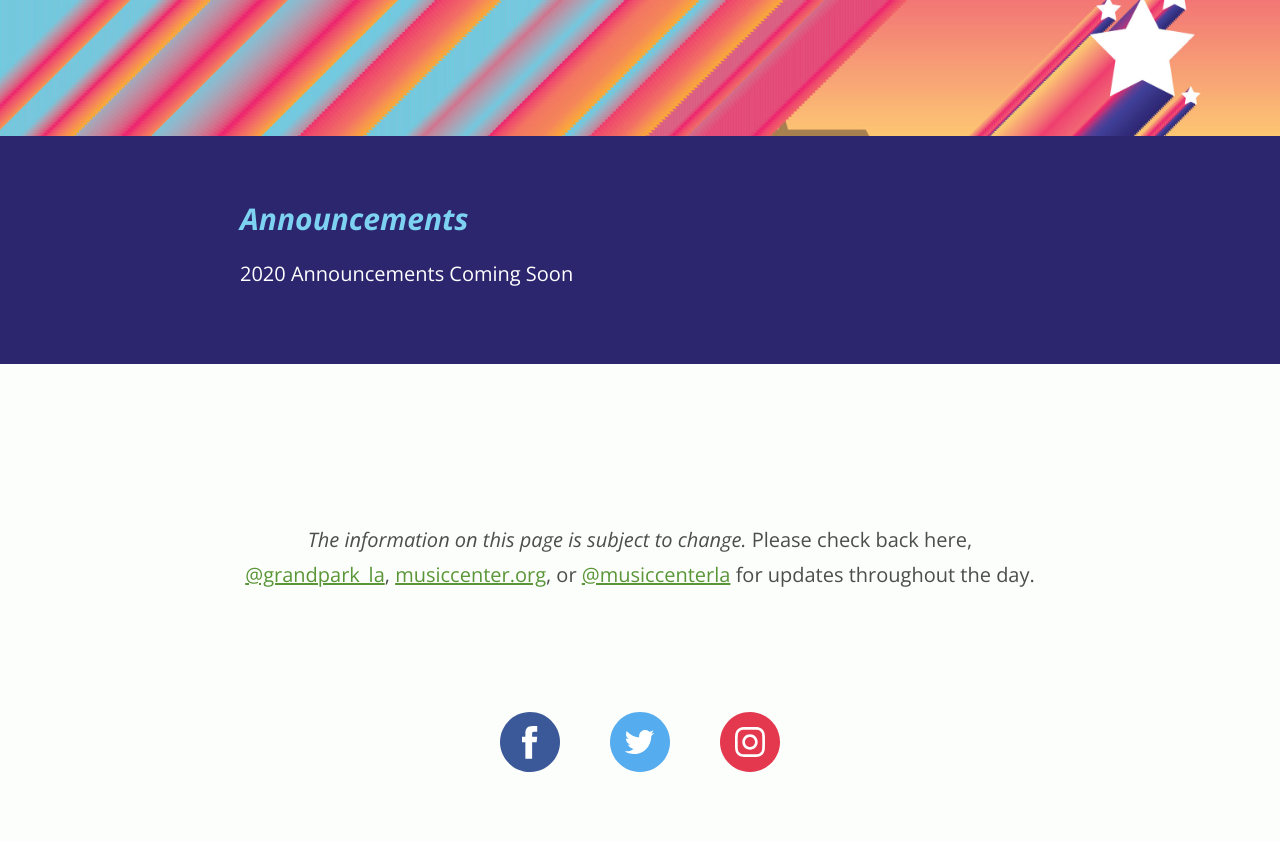
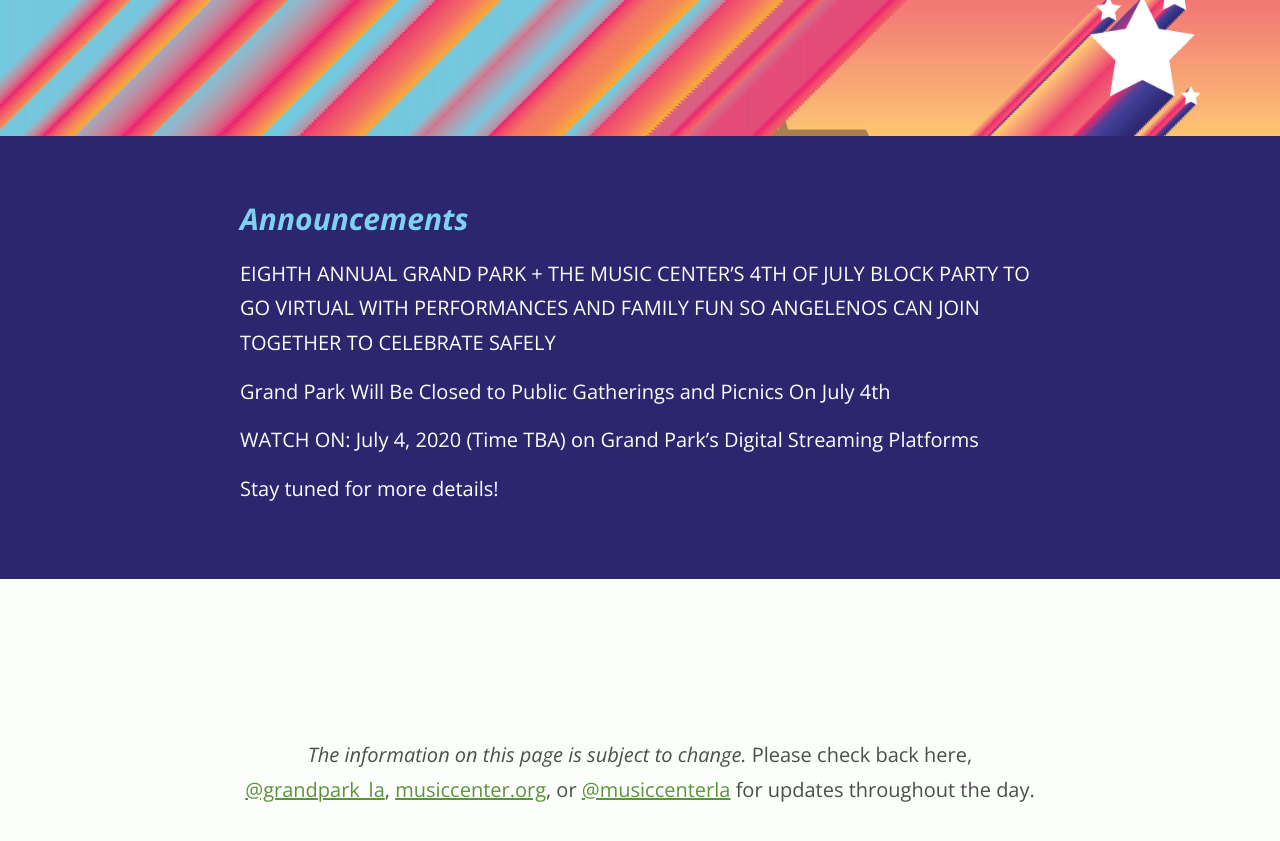
Before and after one commit to grandparkla/july4, a Jekyll site: the page built from index.markdown, in a window 1280 px wide and 900 px high, scrolled down 765 px. Shown: the top 841 px of the window. Built offline with Jekyll 4.4.1, drawn with Linux system fonts in a browser that asks for light colours.

Commit message:
updated announcement of event going digital

```diff
--- a/index.markdown
+++ b/index.markdown
@@ -6,7 +6,14 @@
 
 # Announcements
 
-2020 Announcements Coming Soon
+EIGHTH ANNUAL GRAND PARK + THE MUSIC CENTER'S 4TH OF JULY BLOCK PARTY TO GO VIRTUAL WITH PERFORMANCES AND FAMILY FUN SO ANGELENOS
+CAN JOIN TOGETHER TO CELEBRATE SAFELY
+
+Grand Park Will Be Closed to Public Gatherings and Picnics On July 4th
+
+WATCH ON:  July 4, 2020 (Time TBA) on Grand Park’s Digital Streaming Platforms
+
+Stay tuned for more details!
 
 </section>
 
```
